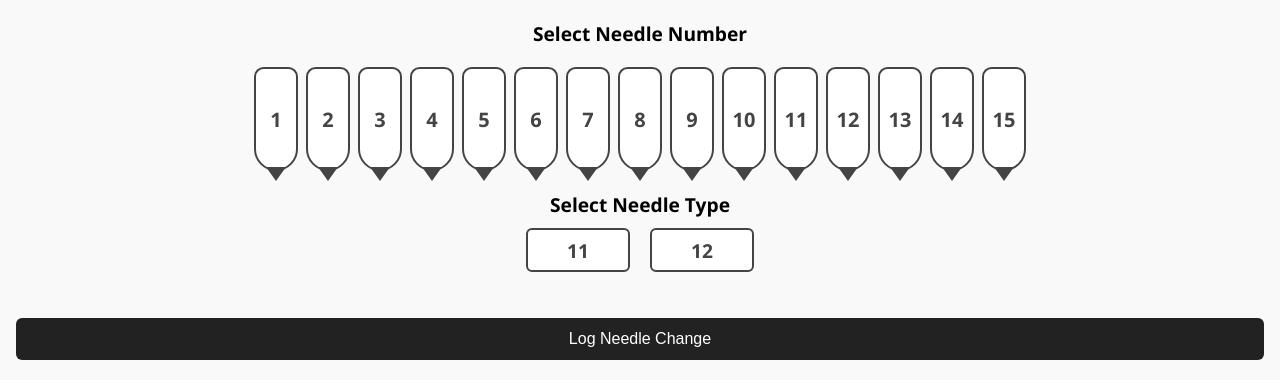
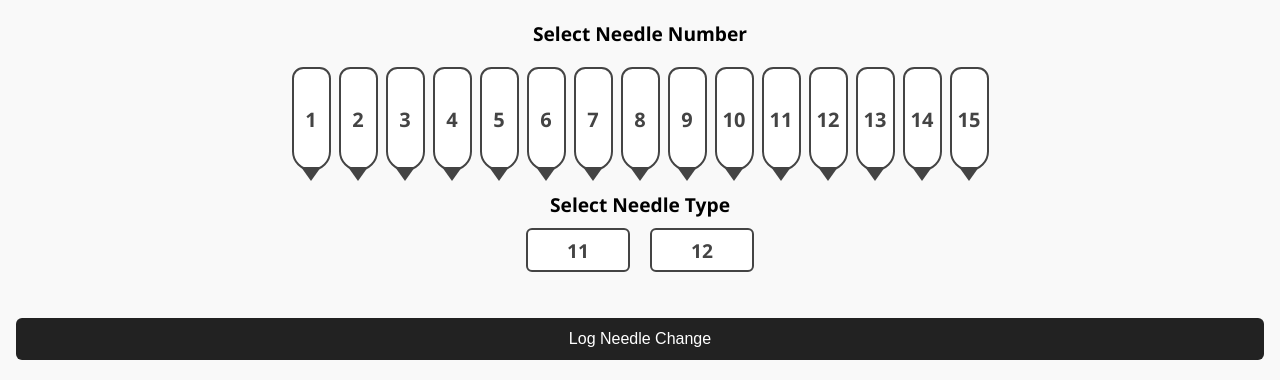
Before and after one commit to gigtarget/needlex, a Flask app: page /head/1/1 in a window 1280 px wide. Shown: the part 116-496 px from the top of the page. Run offline with Flask 3, Linux system fonts and the light colour scheme; data that the repository does not hold is empty.

Commit message:
Update head_view.html

```diff
--- a/app/templates/head_view.html
+++ b/app/templates/head_view.html
@@ -54,14 +54,14 @@
     }
 
     .needle {
-      width: 40px;
+      width: 35px;
       height: 100px;
       background: white;
       border: 2px solid #444;
       border-top-left-radius: 35px;
       border-top-right-radius: 35px;
-      border-bottom-left-radius: 80px;
-      border-bottom-right-radius: 80px;
+      border-bottom-left-radius: 60px;
+      border-bottom-right-radius: 60px;
       position: relative;
       cursor: pointer;
       display: flex;
```
